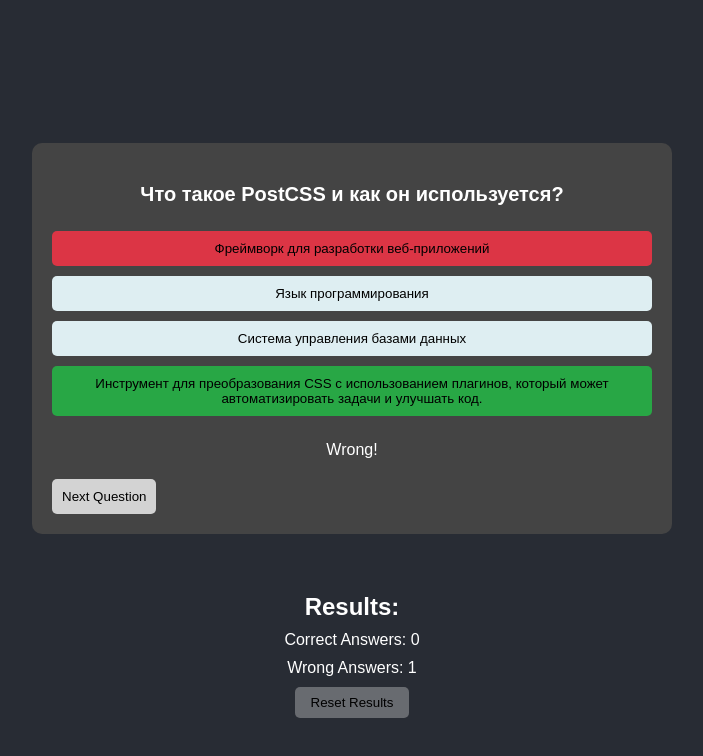
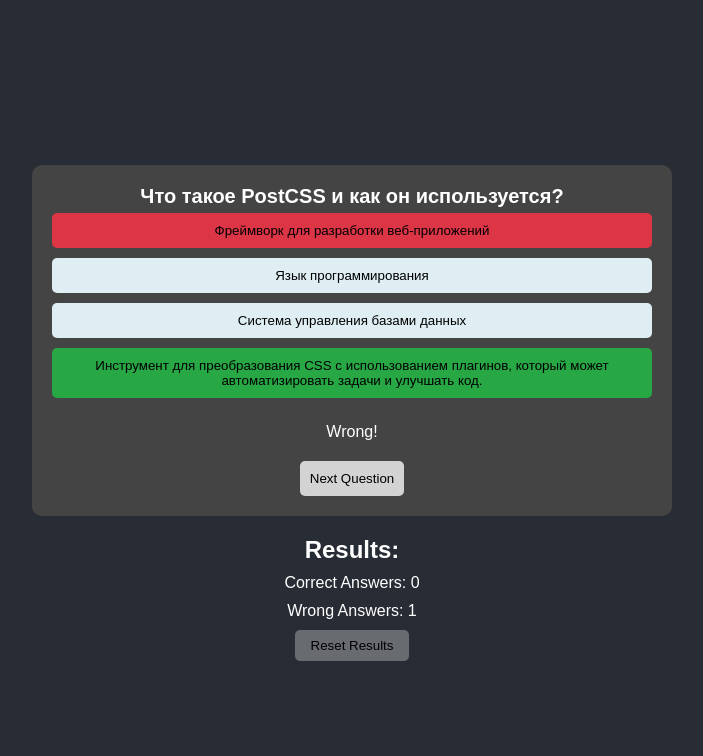
Before and after one commit to art-yom-xvii/004-js-quiz, a plain HTML site: page index.html in a window 1280 px wide. Both pictures are taken after a click on the button "Фреймворк для разработки веб-приложений". Shown: the whole page, without its empty margins (288-991 px from the left). Drawn offline with Linux system fonts and the light colour scheme.

Commit message:
CSS adjustments. Some margins removed, buttons centered

```diff
--- a/index.html
+++ b/index.html
@@ -3,7 +3,7 @@
 <head>
     <meta charset="UTF-8">
     <meta name="viewport" content="width=device-width, initial-scale=1.0">
-    <title>Who Wants to Be a Millionaire?</title>
+    <title>Javascript Quiz</title>
     <link rel="stylesheet" href="styles.css">
 </head>
 <body>
--- a/script.js
+++ b/script.js
@@ -2345,7 +2345,7 @@
         });
 
         answerSelectedByKeyboard = true; // Устанавливаем флаг, что ответ был выбран с помощью клавиш
-        document.getElementById("next-button").style.display = "block";
+        document.getElementById("next-button").style.display = "inline";
 
         // Обновляем результаты и сохраняем их в localStorage
         updateResults();
--- a/styles.css
+++ b/styles.css
@@ -1,3 +1,8 @@
+* {
+    margin: 0;
+    padding: 0;
+}
+
 body {
     font-family: Arial, sans-serif;
     background-color: #282c34;
@@ -7,7 +12,6 @@
     justify-content: center;
     align-items: center;
     height: 100vh;
-    margin: 0;
 }
 
 h1 {
@@ -29,7 +33,6 @@
     padding: 20px;
     border-radius: 10px;
     background-color: #444;
-    margin-bottom: 20px;
 }
 
 #answers {
@@ -51,13 +54,11 @@
     background-color: #21a1f1;
 }
 
-/* Styling for correct answer */
 .correct {
     background-color: #28a745;
     color: black;
 }
 
-/* Styling for wrong answer */
 .wrong {
     background-color: #dc3545;
     color: black;
@@ -80,10 +81,8 @@
     margin-top: 20px;
 }
 
-/* Results Section Styles */
 #results {
     text-align: center;
-    /* background-color: #333; */
     padding: 20px;
     border-radius: 10px;
     width: 200px;
```
Also changed, not shown: script v1 (old).js (renamed from script v2.js).
